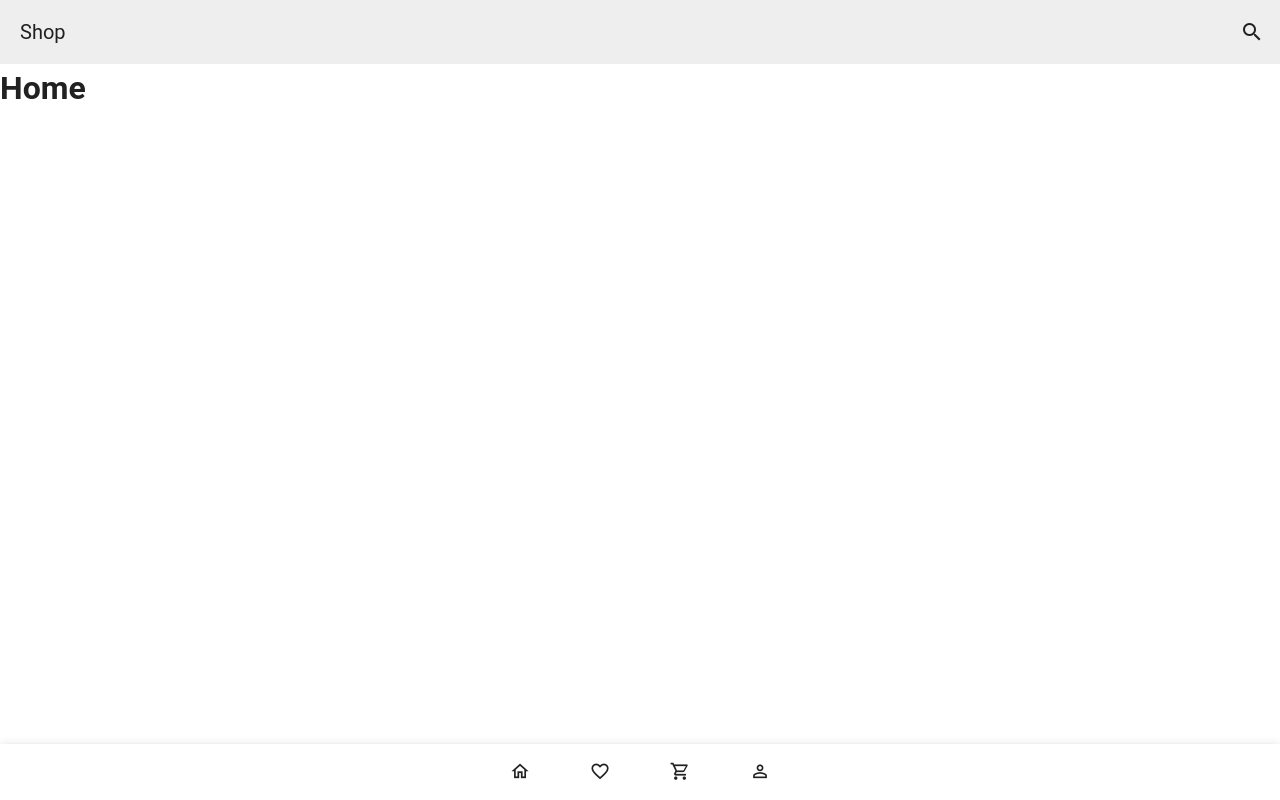
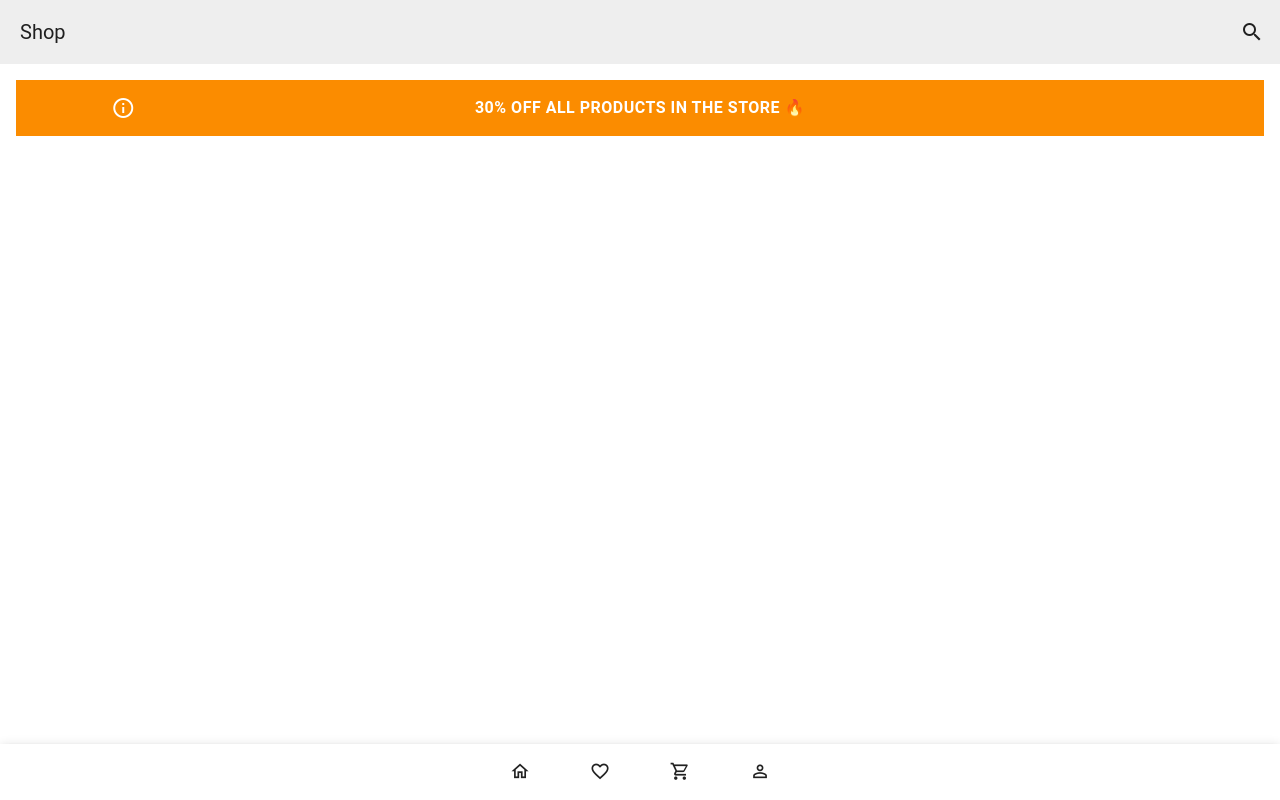
Before and after one commit to Mikolaj-Mroz/vue-shop-pwa, a Vue app: page / in a window 1280 px wide. Built offline with nearby package versions, Linux system fonts and the light colour scheme.

Commit message:
add banner

```diff
--- a/src/App.vue
+++ b/src/App.vue
@@ -7,7 +7,7 @@ import TheBottomNav from './components/TheBottomNav.vue'
 <template>
   <v-app>
     <TheTopNav />
-    <v-main>
+    <v-main class="px-4 mt-16 py-4">
       <RouterView />
     </v-main>
     <TheBottomNav />
--- /dev/null
+++ b/src/components/BannerComponent.vue
@@ -0,0 +1,37 @@
+<template>
+  <v-sheet
+    class="pa-4"
+    :color="backgroundColor"
+  >
+  <v-row>
+    <v-col cols="2" class="d-flex align-center justify-center">
+      <v-icon>{{ icon }}</v-icon>
+    </v-col>
+    <v-col cols="8"
+      class="text-center text-uppercase text-body-1 font-weight-bold"
+    >
+      <span>{{ text }}</span>
+    </v-col>
+  </v-row>
+  </v-sheet>
+</template>
+
+<script setup>
+
+// eslint-disable-next-line no-unused-vars
+const props = defineProps({
+  text: {
+    type: String,
+    default: ''
+  },
+  icon: {
+    type: String,
+    default: ''
+  },
+  backgroundColor: {
+    type: String,
+    default: ''
+  }
+})
+
+</script>
--- a/src/views/HomeView.vue
+++ b/src/views/HomeView.vue
@@ -1,5 +1,13 @@
 <template>
-  <main>
-    <h1>Home</h1>
-  </main>
+ <BannerComponent
+    text="30% off all products in the store 🔥"
+    icon="mdi-information-outline"
+    backgroundColor="warning"
+  />
 </template>
+
+<script setup>
+import BannerComponent from '../components/BannerComponent.vue';
+
+
+</script>
```
